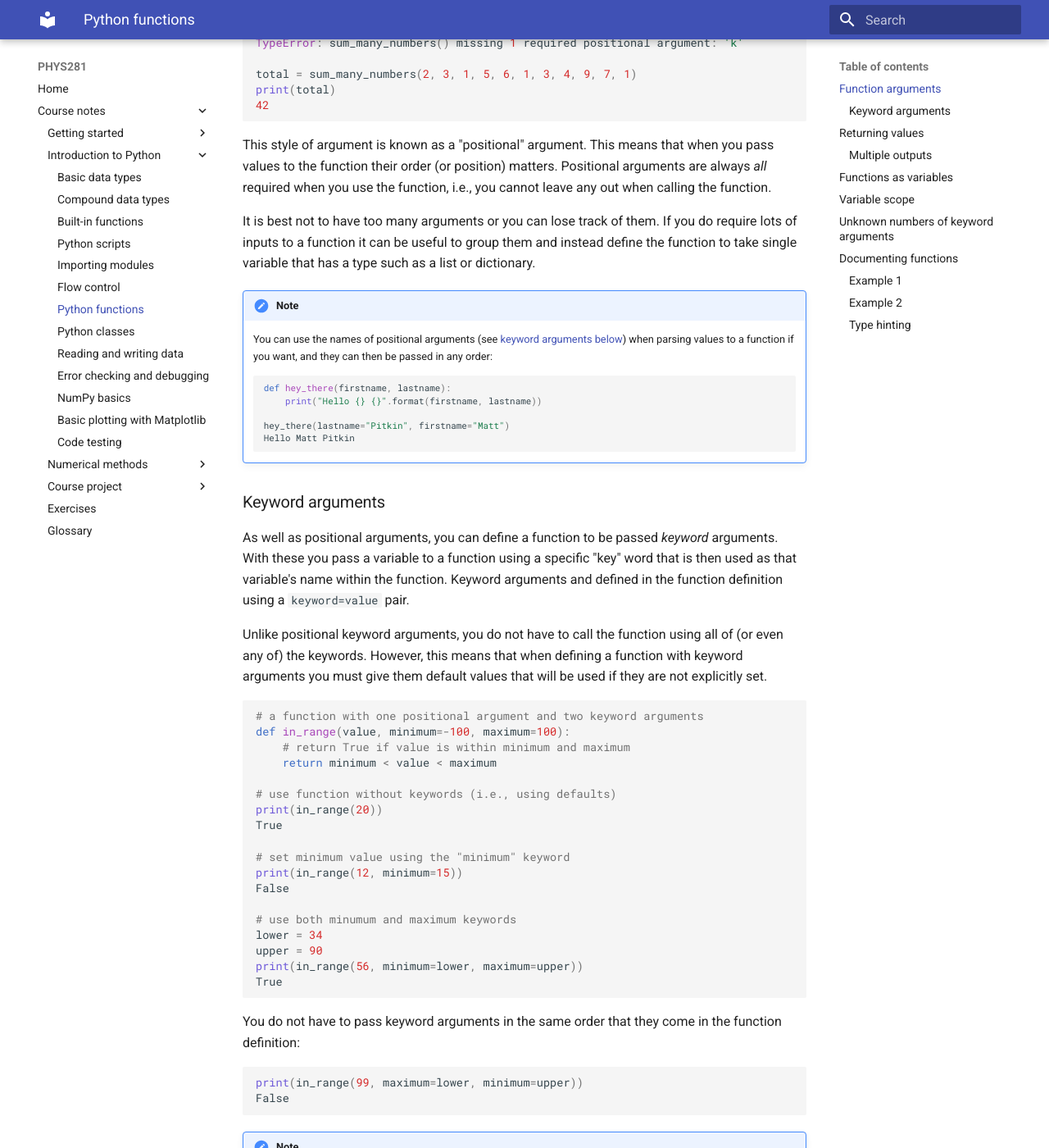
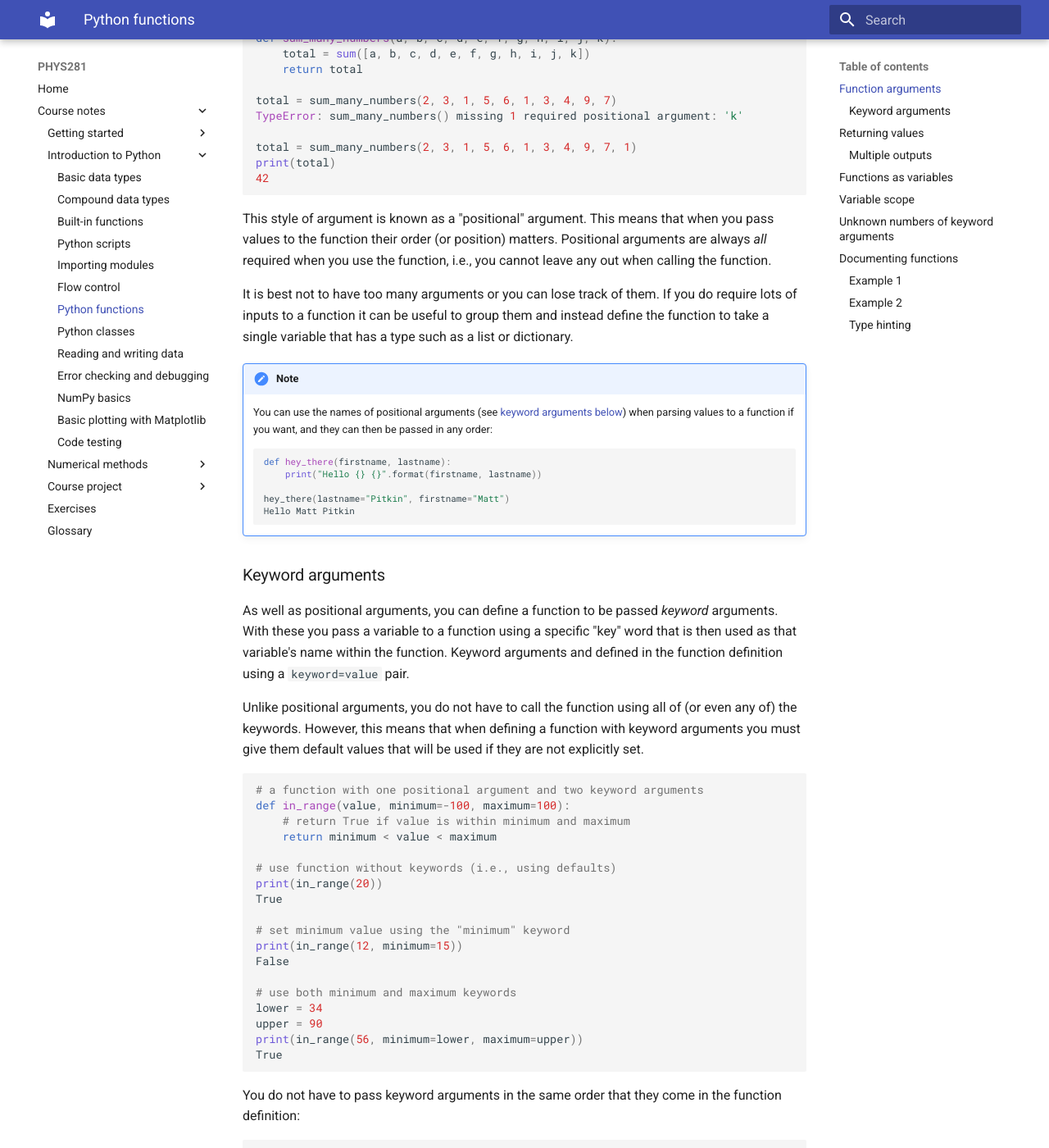
Before and after one commit to ndd21/PHYS281, an MkDocs documentation site: the page built from docs/demo-functions.md, in a window 1280 px wide and 1400 px high, scrolled down 2505 px. Shown: the whole window at 82% size. Built offline with MkDocs 1.6.1 and Material for MkDocs 9.7.7, drawn with Linux system fonts in a browser that asks for light colours; some of the changed text lies outside the part shown.

Commit message:
demo-functions.md: minor updates

````diff
--- a/docs/demo-functions.md
+++ b/docs/demo-functions.md
@@ -48,14 +52,14 @@
 ```
 
 ```python
-def CountToTen():
+def countToTen():
     # indent the function
     for i in range(1, 11):
         # indent the for loop within the function
         print(i)
 
 # use the function
-CountToTen()
+countToTen()
 1
 2
 3
@@ -125,7 +129,7 @@
 you use the function, i.e., you cannot leave any out when calling the function.
 
 It is best not to have too many arguments or you can lose track of them. If you do require lots of
-inputs to a function it can be useful to group them and instead define the function to take single
+inputs to a function it can be useful to group them and instead define the function to take a single
 variable that has a type such as a list or dictionary.
 
 !!! note
@@ -148,9 +152,9 @@
 variable's name within the function. Keyword arguments and defined in the function definition using
 a `keyword=value` pair.
 
-Unlike positional keyword arguments, you do not have to call the function using all of (or even any
-of) the keywords. However, this means that when defining a function with keyword arguments you must
-give them default values that will be used if they are not explicitly set.
+Unlike positional arguments, you do not have to call the function using all of (or even any of) the
+keywords. However, this means that when defining a function with keyword arguments you must give
+them default values that will be used if they are not explicitly set.
 
 ```python
 # a function with one positional argument and two keyword arguments
@@ -166,7 +170,7 @@
 print(in_range(12, minimum=15))
 False
 
-# use both minumum and maximum keywords
+# use both minimum and maximum keywords
 lower = 34
 upper = 90
 print(in_range(56, minimum=lower, maximum=upper))
````
Also changed, not shown: other parts of docs/demo-functions.md (+9 -3 lines), docs/demo-scripts.md (+3 -2 lines).
